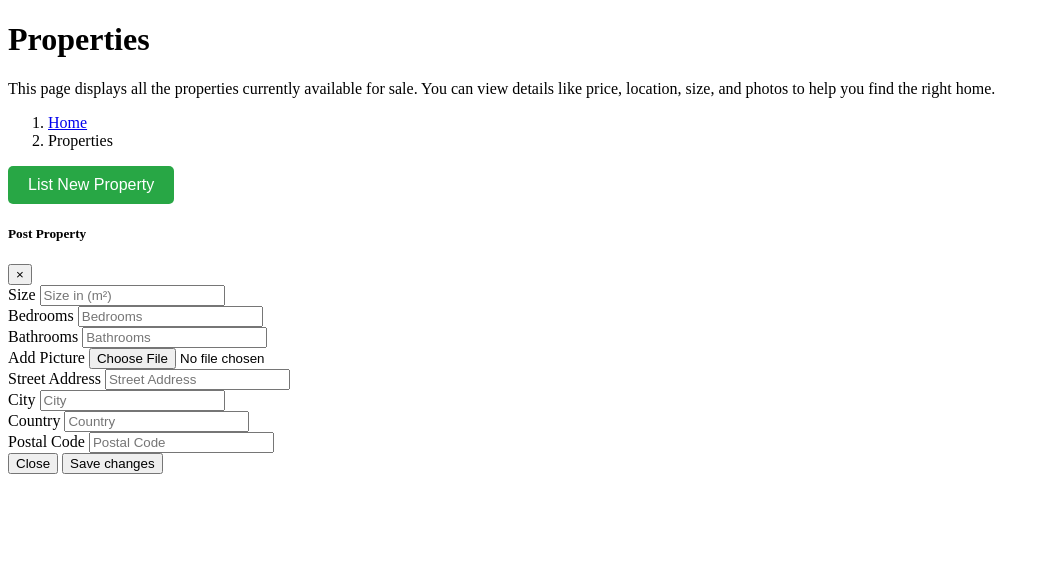
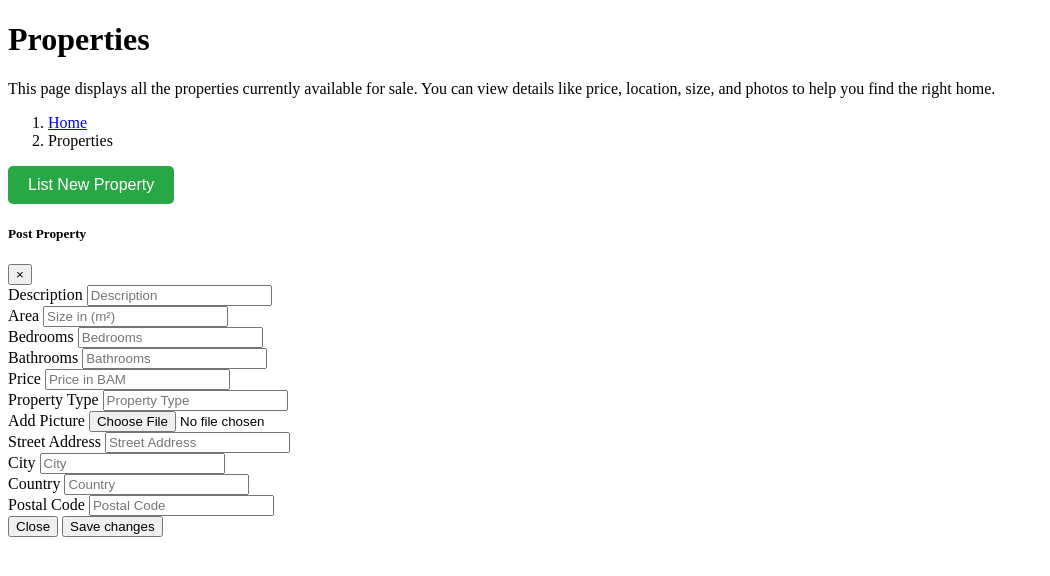
Before and after one commit to aminameric/HomeSpotApp, a PHP site: page /vtpl/properties.html in a window 1280 px wide. Shown: the top 576 px of the page, without its empty margins (0-1050 px from the left). Run offline with PHP 8.4, Linux system fonts and the light colour scheme; some libraries are stand-ins or nearby versions.

Commit message:
listing of properties done

```diff
--- a/frontend/assets/css/main.css
+++ b/frontend/assets/css/main.css
@@ -1934,3 +1934,11 @@ section,
 .modal-footer .btn {
   margin-left: 0.5rem;
 }
+
+#property-form {
+  padding: 15px; /* Add padding to the form to create space from the edges */
+}
+
+.modal-body {
+  padding: 20px; /* Adjusts padding within the modal body for consistent spacing */
+}
--- a/frontend/assets/js/house.js
+++ b/frontend/assets/js/house.js
@@ -17,7 +17,7 @@ $(document).ready(function () {
       // Ensure response is valid
       if (Array.isArray(response)) {
         response.forEach(function (property) {
-          const imageUrl = `http://localhost/HomeSpot/rest/storage/${property.image_url}`;
+          const imageUrl = property.image_url ? `http://localhost/HomeSpotApp/rest/storage/${property.image_url}` : null;
 
           // Create a new column for each card and assign the property ID as data attribute
           const cardContainerHtml = `
@@ -25,7 +25,7 @@ $(document).ready(function () {
               <div class="card">
                 <div class="card-image">
                   <figure class="image is-4by3">
-                    <img src="${imageUrl}">
+                    <img class="property-image" alt="Property Image">
                   </figure>
                 </div>
                 <div class="card-body">
@@ -33,7 +33,7 @@ $(document).ready(function () {
                   <h3><a class="stretched-link">${property.description}</a></h3>
                   <div class="card-content d-flex flex-column justify-content-center text-center">
                     <div class="row property-info">
-                      <div class="col">Size: ${property.size}</div>
+                      <div class="col">Area: ${property.area}</div>
                       <div class="col">Beds: ${property.bedrooms}</div>
                       <div class="col">Baths: ${property.bathrooms}</div>
                     </div>
@@ -45,6 +45,11 @@ $(document).ready(function () {
 
           // Append each card's column to the row
           $(".row.gy-4").append(cardContainerHtml);
+
+          // Load image with token if imageUrl is valid
+          if (imageUrl) {
+            loadImageWithToken(imageUrl, $(`[data-id='${property.id}'] .property-image`));
+          }
         });
       } else {
         console.error('Unexpected response format');
@@ -68,3 +73,160 @@ $(document).ready(function () {
     }
   });
 });
+
+// Function to load images with authorization token
+function loadImageWithToken(imageUrl, imgElement) {
+  $.ajax({
+    url: imageUrl,
+    type: 'GET',
+    headers: {
+      'Authorization': localStorage.getItem('token')
+    },
+    xhrFields: {
+      responseType: 'blob' // Get the image as a blob
+    },
+    success: function (data) {
+      const url = window.URL || window.webkitURL;
+      const imgSrc = url.createObjectURL(data);
+      $(imgElement).attr('src', imgSrc); // Set the blob URL as the src of the image
+    },
+    error: function () {
+      console.error('Failed to load image');
+    }
+  });
+}
+
+var propertyService = {
+  init: function () {
+      console.log("Initializing property service...");
+
+      $("#property-form").on("submit", function(event) {
+          event.preventDefault();
+
+          if (!$(this).valid()) {
+              return; // Exit if the form is invalid
+          }
+
+          console.log("Form submission intercepted for AJAX handling.");
+
+          var addressEntity = {
+              street_address: $("input[name='street_address']").val(),
+              city: $("input[name='city']").val(),
+              country: $("input[name='country']").val(),
+              postal_code: $("input[name='postal_code']").val()
+          };
+
+          var entity = new FormData();
+          var image = $("input[name='image']").prop('files')[0];
+          entity.append("description", $("input[name='description']").val());
+          entity.append("price", $("input[name='price']").val());
+          entity.append("area", $("input[name='area']").val());
+          entity.append("property_type", $("input[name='propertytype']").val());
+          entity.append("bedrooms", $("input[name='bedrooms']").val());
+          entity.append("bathrooms", $("input[name='bathrooms']").val());
+          entity.append("image", image);
+
+          propertyService.addAddress(addressEntity);
+          propertyService.addProperty(entity);
+      });
+  },
+
+  addAddress: function(entity) {
+      console.log("Submitting address:", entity);
+      $.ajax({
+          url: "../rest/addAddress",
+          type: "POST",
+          data: JSON.stringify(entity),
+          contentType: "application/json",
+          beforeSend: function(xhr) {
+              if(localStorage.getItem('user')){
+                  xhr.setRequestHeader("Authorization", localStorage.getItem('token'));
+              }
+          },
+          success: function (result) {
+              console.log("Address AJAX request successful:", result);
+              localStorage.setItem('property', JSON.stringify(result.property));
+              alert("Property's address posted successfully!");
+          },
+          error: function (XMLHttpRequest, textStatus, errorThrown) {
+              console.error("Address AJAX request failed:", textStatus);
+              alert("Property's address posting failed: " + XMLHttpRequest.responseText);
+          }
+      });
+  },
+
+
+  addProperty: function(entity) {
+      var user = JSON.parse(localStorage.getItem('user'));
+
+      var userId = user.id || user[0];
+      console.log("User ID:", userId);
+
+      entity.append('users_id', userId);
+
+      $.ajax({
+          url: "../rest/addProperty",
+          type: "POST",
+          data: entity,
+          processData: false, // Prevent jQuery from processing the data
+          contentType: false, // Set content type to false for FormData
+          beforeSend: function(xhr) {
+              if(localStorage.getItem('user')){
+                  xhr.setRequestHeader("Authorization", localStorage.getItem('token'));
+              }
+          },
+          success: function (result) {
+            console.log("Property AJAX request successful:", result);
+            localStorage.setItem('property', JSON.stringify(result.property));
+            alert("Property posted successfully!");
+            $('#myModal').modal('hide');
+
+            $(document).trigger('propertyAdded', result.property);
+
+            window.location.hash = '#properties';
+        },
+
+          error: function (XMLHttpRequest, textStatus, errorThrown) {
+              alert("Property posting failed: " + XMLHttpRequest.responseText);
+          }
+      });
+  }
+};
+
+$(document).ready(function () {
+  propertyService.init();
+});
+
+$(document).on('propertyAdded', function(event, property) {
+  const imageUrl = property.image_url ? `http://localhost/HomeSpotApp/rest/storage/${property.image_url}` : null;
+
+  const cardContainerHtml = `
+      <div class="col-xl-4 col-md-6" data-id="${property.id}" data-aos="fade-up" data-aos-delay="100">
+          <div class="card">
+              <div class="card-image">
+                  <figure class="image is-4by3">
+                      <img class="property-image" alt="Property Image">
+                  </figure>
+              </div>
+              <div class="card-body">
+                  <span class="sale-rent">Price | $${property.price}</span>
+                  <h3><a class="stretched-link">${property.description}</a></h3>
+                  <div class="card-content d-flex flex-column justify-content-center text-center">
+                      <div class="row property-info">
+                          <div class="col">Area: ${property.area}</div>
+                          <div class="col">Beds: ${property.bedrooms}</div>
+                          <div class="col">Baths: ${property.bathrooms}</div>
+                      </div>
+                  </div>
+              </div>
+          </div>
+      </div>
+  `;
+
+  $(".row.gy-4").append(cardContainerHtml);
+
+  // Load the image for the newly added property if imageUrl is valid
+  if (imageUrl) {
+    loadImageWithToken(imageUrl, $(`[data-id='${property.id}'] .property-image`));
+  }
+});
--- a/frontend/vtpl/properties.html
+++ b/frontend/vtpl/properties.html
@@ -89,19 +89,31 @@
               <span aria-hidden="true">&times;</span>
             </button>
           </div>
-          <div class="modal-body">
+          <form id="property-form">
             <div class="form-row">
-              <div class="form-group col-md-4">
-                <label for="size">Size</label>
-                <input type="number" class="form-control" id="size" name="size" placeholder="Size in (m²)">
+              <div class="form-group col-md-6">
+                <label for="description">Description</label>
+                <input type="text" class="form-control" id="description" name="description" placeholder="Description">
               </div>
-              <div class="form-group col-md-4">
+              <div class="form-group col-md-6">
+                <label for="area">Area</label>
+                <input type="number" class="form-control" id="size" name="area" placeholder="Size in (m²)">
+              </div>
+              <div class="form-group col-md-6">
                 <label for="bedrooms">Bedrooms</label>
                 <input type="number" class="form-control" id="bedrooms" name="bedrooms" placeholder="Bedrooms">
               </div>
-              <div class="form-group col-md-4">
+              <div class="form-group col-md-6">
                 <label for="bathrooms">Bathrooms</label>
                 <input type="number" class="form-control" id="bathrooms" name="bathrooms" placeholder="Bathrooms">
+              </div>
+              <div class="form-group col-md-6">
+                <label for="price">Price</label>
+                <input type="text" class="form-control" id="price" name="price" placeholder="Price in BAM">
+              </div>
+              <div class="form-group col-md-6">
+                <label for="propertytype">Property Type</label>
+                <input type="text" class="form-control" id="propertytype" name="propertytype" placeholder="Property Type">
               </div>
             </div>
 
@@ -131,19 +143,20 @@
                 <input type="text" class="form-control" id="postal_code" name="postal_code" placeholder="Postal Code">
               </div>
             </div>
+            <div class="modal-footer">
+              <button type="button" class="btn btn-secondary" data-dismiss="modal">Close</button>
+              <button type="submit" class="btn btn-primary">Save changes</button>
+            </div>
           </form>
         </div>
-        <div class="modal-footer">
-          <button type="button" class="btn btn-secondary" data-dismiss="modal">Close</button>
-          <button type="submit" class="btn btn-primary">Save changes</button>
-        </div>
+
       </div>
     </div>
 
   </main>
 
   <!-- jQuery, Bootstrap JS (should be included in the base template if using spapp) -->
-  <script src="assets/vendor/jquery/jquery.min.js"></script>
+  <script src="assets/js/jquery.validate.min.js"></script>
   <script src="assets/vendor/bootstrap/js/bootstrap.bundle.min.js"></script>
   <script src="assets/js/house.js"></script>
 
--- a/rest/services/PropertyService.php
+++ b/rest/services/PropertyService.php
@@ -32,9 +32,10 @@ class PropertyService extends BaseService{
         $property = [
             'description' => $data['description'],
             'price' => $data['price'],
-            'size' => $data['size'],
+            'area' => $data['area'],
             'bedrooms' => $data['bedrooms'],
             'bathrooms' => $data['bathrooms'],
+            'property_type' =>$data['property_type'],
             'address_id' => $last_address_id,
             'users_id' => $data['users_id']
         ];
```
Also changed, not shown: rest/routes/PropertyRoutes.php (indentation only), rest/storage/481535034.jpg (added), rest/storage/blue-house-with-blue-roof-sky-background_1340-25953.avif (added), rest/storage/house-line-green-and-black-icon-vector.jpg (added), rest/storage/images (5).png (added), 1 other file.
